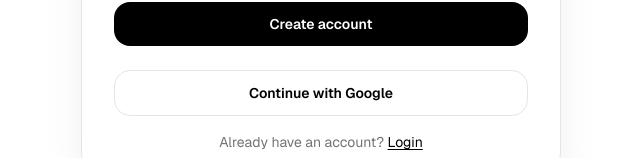
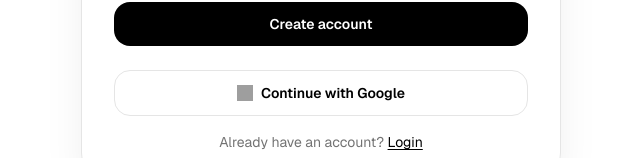
Before and after one commit to anelkabag/bag-ui, a Next.js app: page /register in a window 1280 px wide. Shown: the part 518-676 px from the top of the page, without its empty margins (319-959 px from the left). Built offline with nearby package versions, Linux system fonts and the light colour scheme; no server answers; grey boxes are pictures that could not be loaded.

Commit message:
feat(auth): add Google icon to Continue with Google button

```diff
--- a/app/login/page.tsx
+++ b/app/login/page.tsx
@@ -229,6 +229,11 @@ export default function LoginPage() {
               onClick={handleGoogle}
               className="text-muted-foreground hover:text-foreground text-sm transition-colors"
             >
+              <img
+              src="https://api.iconify.design/logos/google-icon.svg"
+              alt="Google"
+              className="h-4 w-4"
+            />
               Continue with Google
             </button>
           </motion.div>
--- a/app/register/page.tsx
+++ b/app/register/page.tsx
@@ -131,8 +131,13 @@ export default function RegisterPage() {
         <div className="mt-6">
           <button
             onClick={signInWithGoogle}
-            className="w-full rounded-2xl border border-border bg-transparent py-3 text-sm font-semibold text-foreground transition hover:border-ring"
+            className="flex w-full items-center justify-center gap-2 rounded-2xl border border-border bg-transparent py-3 text-sm font-semibold text-foreground transition hover:border-ring"
           >
+            <img
+              src="https://api.iconify.design/logos/google-icon.svg"
+              alt="Google"
+              className="h-4 w-4"
+            />
             Continue with Google
           </button>
         </div>
```
